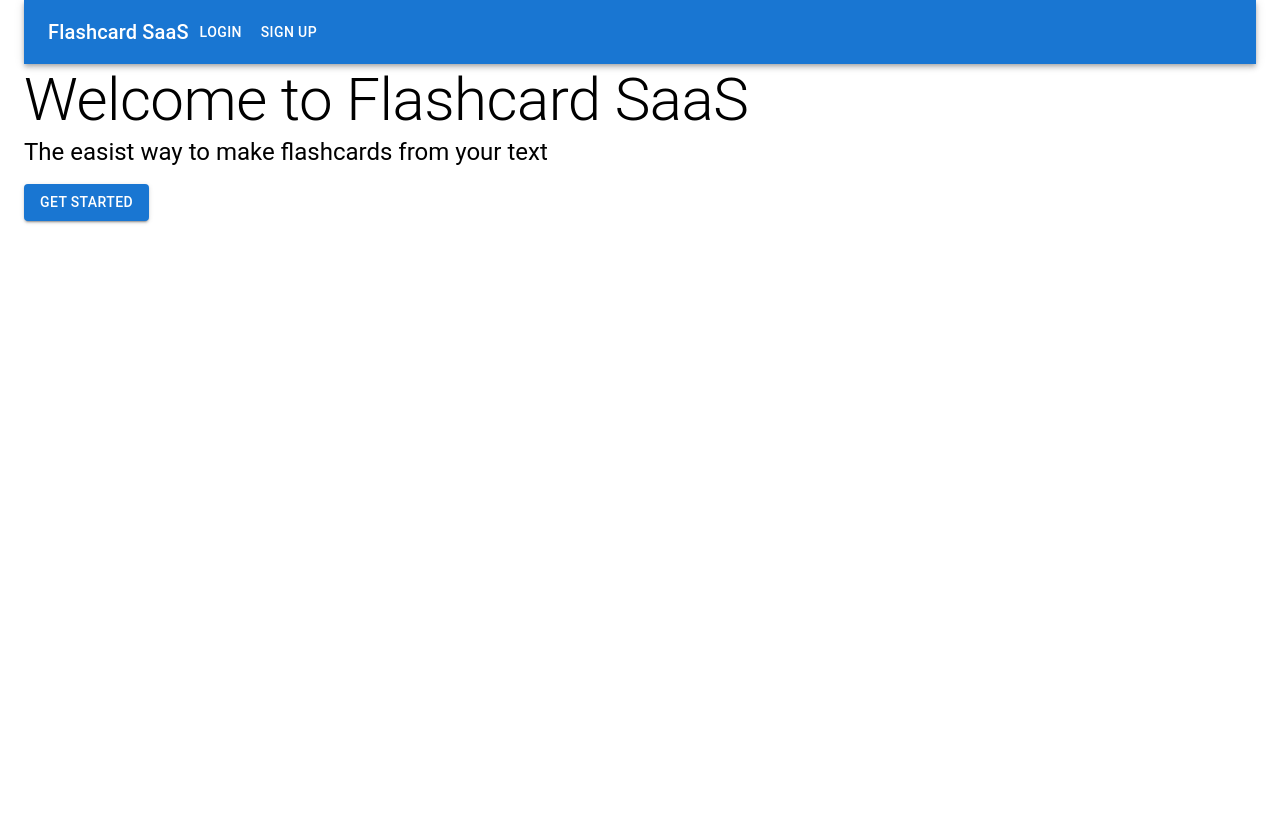
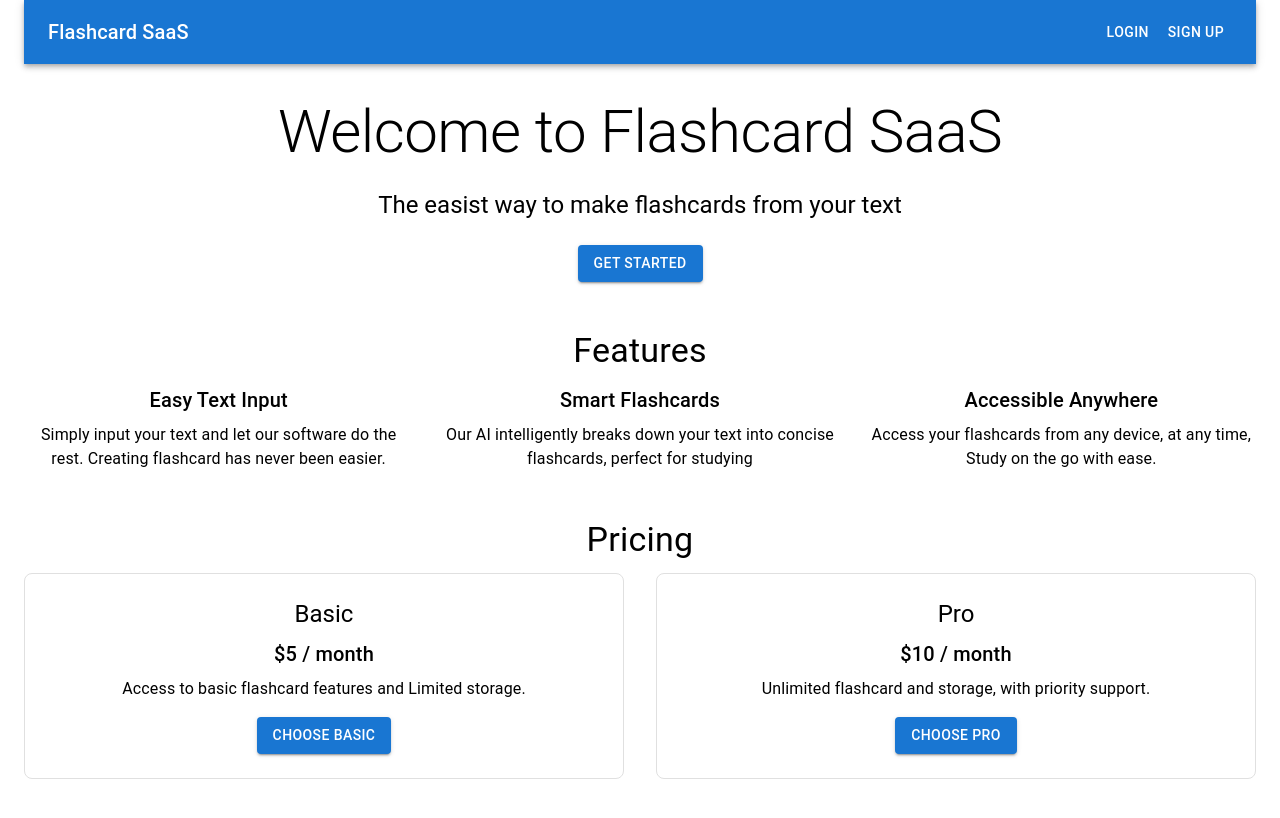
Before and after one commit to harsita-keerthi/flashcards-ai, a Next.js app: page / in a window 1280 px wide. Shown: the top 818 px of the page. Built offline with nearby package versions, Linux system fonts and the light colour scheme; no server answers.

Commit message:
frontend: Get started, Features, Pricing

```diff
--- a/app/page.js
+++ b/app/page.js
@@ -4,12 +4,12 @@ import Image from 'next/image';
 import getStripe from '@/utils/get-stripe';
 
 import { SignedIn, SignedOut, UserButton } from '@clerk/nextjs';
-import { AppBar, Button, Container, Toolbar, Typography, Box } from '@mui/material';
+import { AppBar, Button, Container, Toolbar, Typography, Box, Grid } from '@mui/material';
 import Head from 'next/head';
 
 export default function Home() {
 	return (
-		<Container maxWidth='100v'>
+		<Container maxWidth='100vw'>
 			<Head>
 				<title>Flashcard SaaS</title>
 				<meta name='description' content='Create flashcard from your text' />
@@ -17,7 +17,7 @@ export default function Home() {
 
 			<AppBar position='static'>
 				<Toolbar>
-					<Typography variant='h6' stype={{ flexGrow: 1 }}>
+					<Typography variant='h6' style={{ flexGrow: 1 }}>
 						Flashcard SaaS
 					</Typography>
 					<SignedOut>
@@ -30,13 +30,103 @@ export default function Home() {
 					</SignedIn>
 				</Toolbar>
 			</AppBar>
-			<Box>
-				<Typography variant='h2'> Welcome to Flashcard SaaS</Typography>
-				<Typography variant='h5'> The easist way to make flashcards from your text</Typography>
+
+			<Box sx={{ textAlign: 'center', my: 4 }}>
+				<Typography variant='h2' gutterBottom>
+					{' '}
+					Welcome to Flashcard SaaS
+				</Typography>
+				<Typography variant='h5' gutterBottom>
+					{' '}
+					The easist way to make flashcards from your text
+				</Typography>
 				<Button variant='contained' color='primary' sx={{ mt: 2 }}>
 					GET STARTED
 				</Button>
 			</Box>
+
+			<Box sx={{ my: 6, textAlign: 'center' }}>
+				<Typography variant='h4' gutterBottom>
+					Features
+				</Typography>
+				<Grid container spacing={4}>
+					<Grid item xs={12} md={4}>
+						<Typography variant='h6' gutterBottom>
+							Easy Text Input
+						</Typography>
+						<Typography>
+							Simply input your text and let our software do the rest. Creating flashcard has never been easier.
+						</Typography>
+					</Grid>
+
+					<Grid item xs={12} md={4}>
+						<Typography variant='h6' gutterBottom>
+							Smart Flashcards
+						</Typography>
+						<Typography>
+							Our AI intelligently breaks down your text into concise flashcards, perfect for studying
+						</Typography>
+					</Grid>
+
+					<Grid item xs={12} md={4}>
+						<Typography variant='h6' gutterBottom>
+							Accessible Anywhere
+						</Typography>
+						<Typography>Access your flashcards from any device, at any time, Study on the go with ease.</Typography>
+					</Grid>
+				</Grid>
+			</Box>
+
+			<Box sx={{ my: 6, textAlign: 'center' }}>
+				<Typography variant='h4' gutterBottom>
+					Pricing
+				</Typography>
+				<Grid container spacing={4}>
+					<Grid item xs={12} md={6}>
+						<Box
+							sx={{
+								p: 3,
+								border: '1px solid',
+								borderColor: 'grey.300',
+								borderRadius: 2,
+							}}
+						>
+							<Typography variant='h5' gutterBottom>
+								Basic
+							</Typography>
+							<Typography variant='h6' gutterBottom>
+								$5 / month
+							</Typography>
+							<Typography> Access to basic flashcard features and Limited storage.</Typography>
+							<Button variant='contained' color='primary' sx={{ mt: 2 }}>
+								CHOOSE BASIC
+							</Button>
+						</Box>
+					</Grid>
+
+					<Grid item xs={12} md={6}>
+						<Box
+							sx={{
+								p: 3,
+								border: '1px solid',
+								borderColor: 'grey.300',
+								borderRadius: 2,
+							}}
+						>
+							<Typography variant='h5' gutterBottom>
+								Pro
+							</Typography>
+							<Typography variant='h6' gutterBottom>
+								$10 / month
+							</Typography>
+							<Typography> Unlimited flashcard and storage, with priority support.</Typography>
+							<Button variant='contained' color='primary' sx={{ mt: 2 }}>
+								CHOOSE PRO
+							</Button>
+						</Box>
+					</Grid>
+				</Grid>
+			</Box>
 		</Container>
 	);
 }
```
